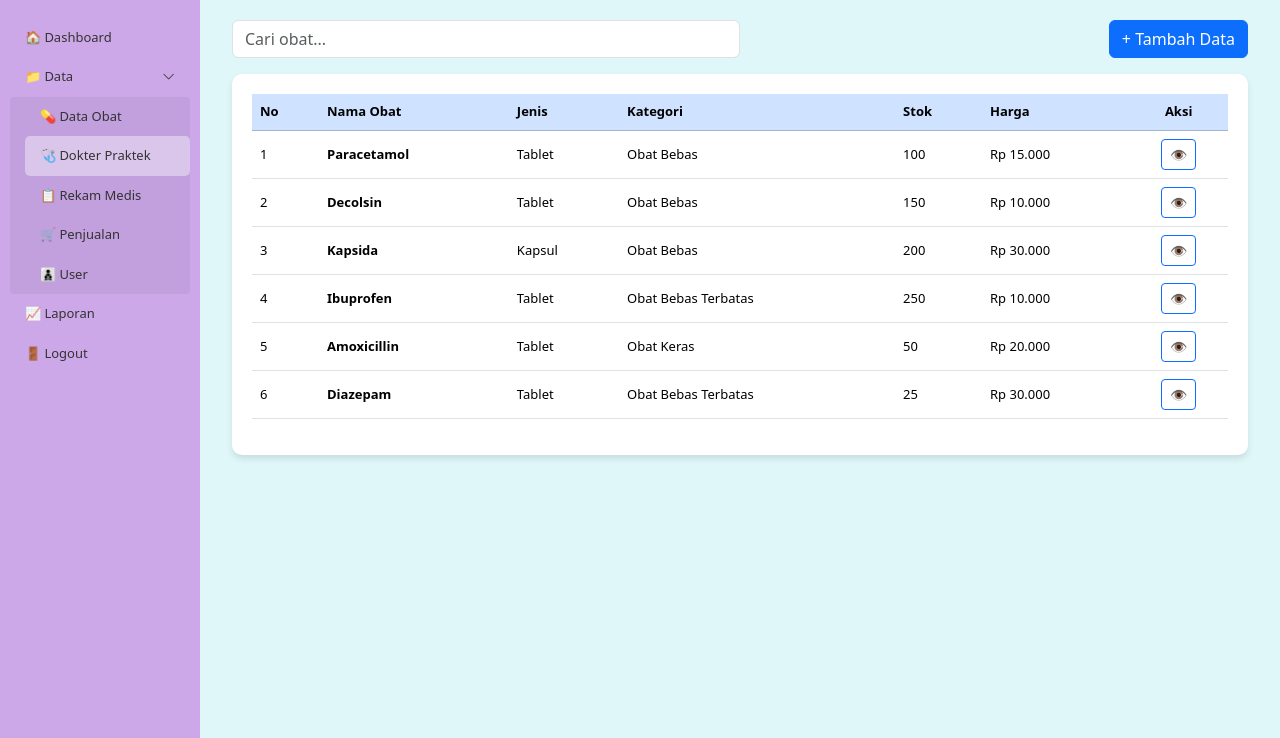
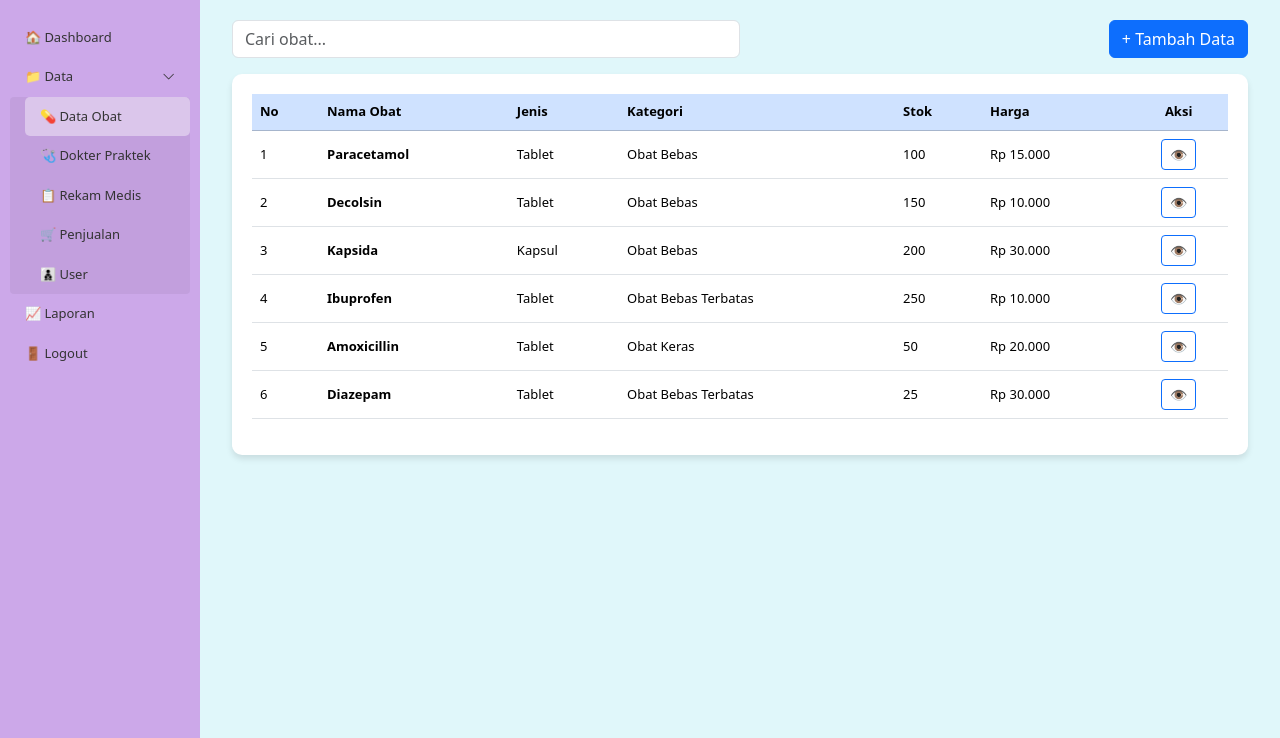
Before and after one commit to angellicabrpinem-afk/kel1apotek1a, a plain HTML site: page dataobat.html in a window 1280 px wide. Shown: the part 62-800 px from the top of the page. Drawn offline with nearby package versions, Linux system fonts and the light colour scheme.

Commit message:
Update dataobat.html

```diff
--- a/dataobat.html
+++ b/dataobat.html
@@ -27,8 +27,8 @@
         </a>
 
         <div class="collapse show" id="subMenuData" style="padding-left: 15px; background: rgba(0,0,0,0.05); border-radius: 4px;">
-          <a href="dataobat.html">💊 Data Obat</a>
-          <a href="dokterpraktek.html" class="active">🩺 Dokter Praktek</a>
+          <a href="dataobat.html" class="active">💊 Data Obat</a>
+          <a href="dokterpraktek.html">🩺 Dokter Praktek</a>
           <a href="riwayatkunjungan.html">📋 Rekam Medis</a>
           <a href="Penjualan.html">🛒 Penjualan</a>
           <a href="user.html">🧑‍🧒‍🧒 User</a>
```
